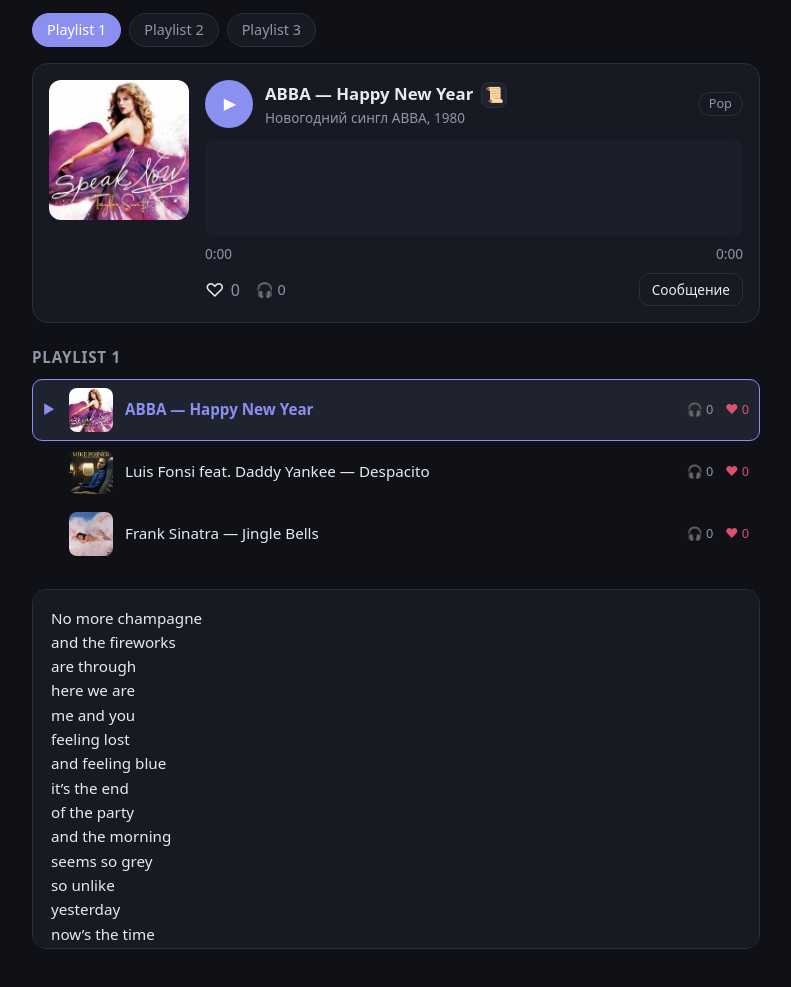
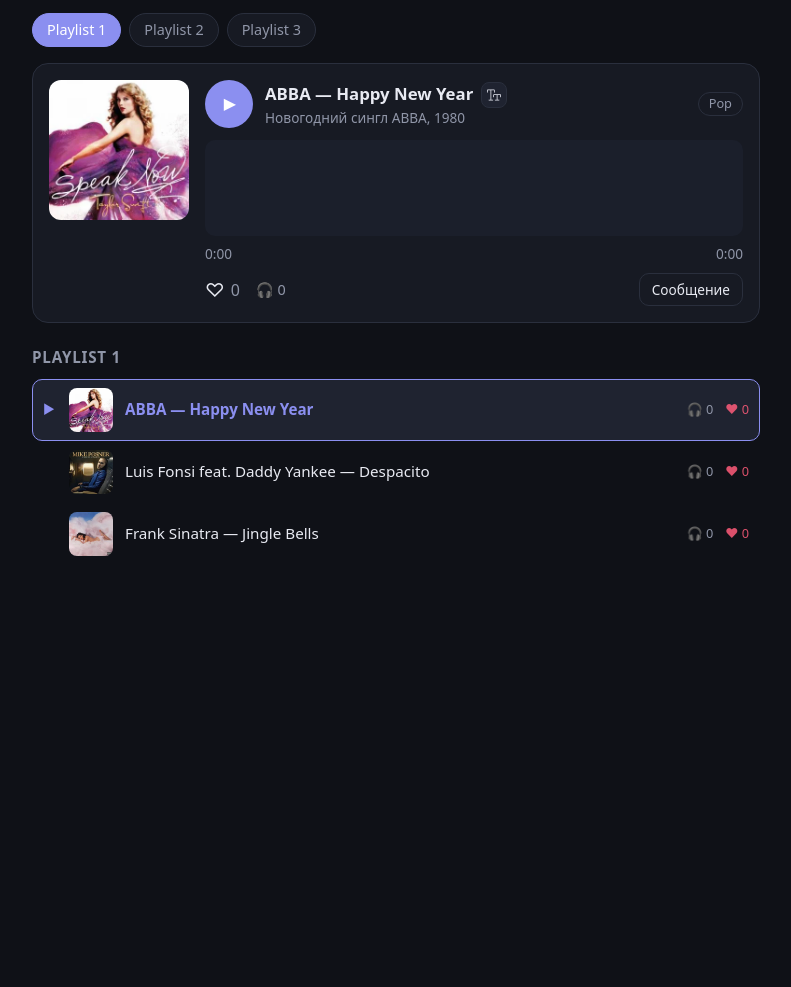
Before and after one commit to ishutin-pavel/wavesurfer, a plain HTML site: page index.html in a window 1280 px wide. Shown: the part 67-1054 px from the top of the page, without its empty margins (244-1035 px from the left). After the commit the page ends 800 px from the top, so only its background shows below. Drawn offline with Linux system fonts and the light colour scheme; no server answers.

Commit message:
task snapshot 0c8213fe-692a-49c6-b430-2f0d45a0d3a6

```diff
--- a/css/player.css
+++ b/css/player.css
@@ -224,27 +224,6 @@
 }
 .ws-track__likes { color: var(--liked); opacity: .85; }
 
-/* ---------- Текст песни ---------- */
-.ws-texter {
-  margin-top: 24px;
-  padding: 16px 18px;
-  background: var(--panel);
-  border: 1px solid var(--line);
-  border-radius: 14px;
-  color: var(--fg);
-  font-size: .95rem;
-  line-height: 1.6;
-  white-space: pre-wrap;
-  word-break: break-word;
-  max-height: 360px;
-  overflow-y: auto;
-}
-.ws-texter[hidden] { display: none; }
-.ws-texter.ws-is-loading { color: var(--muted); opacity: .6; }
-.ws-texter::-webkit-scrollbar { width: 8px; }
-.ws-texter::-webkit-scrollbar-thumb { background: var(--line); border-radius: 8px; }
-.ws-texter::-webkit-scrollbar-thumb:hover { background: var(--accent); }
-
 /* ---------- Диалог (по уникальному id) ---------- */
 #ws-comment-dialog.ws-dialog {
   border: 1px solid #2a2f3d; border-radius: 14px;
@@ -277,6 +256,7 @@
   border: 1px solid var(--line); border-radius: 8px;
   cursor: pointer; transition: border-color .15s, transform .1s;
 }
+.ws-lyrics-btn svg { width: 14px; height: 14px; fill: currentColor; display: block; }
 .ws-lyrics-btn:hover { border-color: var(--accent); transform: translateY(-1px); }
 .ws-lyrics-btn[hidden] { display: none; }
 
@@ -303,7 +283,12 @@
   padding: 12px 14px;
   max-height: 55vh;
   overflow-y: auto;
+  scrollbar-width: thin;
+  scrollbar-color: var(--line) transparent;
 }
+.ws-lyrics-dialog__text::-webkit-scrollbar { width: 8px; }
+.ws-lyrics-dialog__text::-webkit-scrollbar-thumb { background: var(--line); border-radius: 8px; }
+.ws-lyrics-dialog__text::-webkit-scrollbar-thumb:hover { background: var(--accent); }
 .ws-app[data-theme="light"] #ws-lyrics-dialog.ws-dialog { background: #ffffff; border-color: #e2e5ee; color: #1f2330; }
 .ws-app[data-theme="light"] .ws-lyrics-dialog__text { background: #eef0f7; border-color: #e2e5ee; color: #1f2330; }
 
--- a/index.html
+++ b/index.html
@@ -39,7 +39,7 @@
           <div class="ws-now__head">
             <div class="ws-now__titlerow">
               <h2 id="ws-now-title" class="ws-now__title">—</h2>
-              <button id="ws-lyrics-open" class="ws-lyrics-btn" hidden title="Текст песни" aria-label="Показать текст песни">📜</button>
+              <button id="ws-lyrics-open" class="ws-lyrics-btn" hidden title="Текст песни" aria-label="Показать текст песни"><svg xmlns="http://www.w3.org/2000/svg" viewBox="0 0 576 512"><path d="M32 72c0-4.4 3.6-8 8-8l104 0 0 384-64 0c-8.8 0-16 7.2-16 16s7.2 16 16 16l160 0c8.8 0 16-7.2 16-16s-7.2-16-16-16l-64 0 0-384 104 0c4.4 0 8 3.6 8 8l0 72c0 8.8 7.2 16 16 16s16-7.2 16-16l0-72c0-22.1-17.9-40-40-40L40 32C17.9 32 0 49.9 0 72l0 72c0 8.8 7.2 16 16 16s16-7.2 16-16l0-72zM288 264c0-4.4 3.6-8 8-8l104 0 0 192-64 0c-8.8 0-16 7.2-16 16s7.2 16 16 16l160 0c8.8 0 16-7.2 16-16s-7.2-16-16-16l-64 0 0-192 104 0c4.4 0 8 3.6 8 8l0 72c0 8.8 7.2 16 16 16s16-7.2 16-16l0-72c0-22.1-17.9-40-40-40l-240 0c-22.1 0-40 17.9-40 40l0 72c0 8.8 7.2 16 16 16s16-7.2 16-16l0-72z"/></svg></button>
             </div>
             <p id="ws-now-desc" class="ws-now__desc"></p>
           </div>
@@ -75,9 +75,6 @@
     <!-- Плейлист -->
     <ul id="ws-playlist" class="ws-playlist" role="list"></ul>
 
-    <!-- Текст песни -->
-    <div id="ws-texter" class="ws-texter"></div>
-
   </div>
 
   <!-- Модалка комментария (вне .ws-app — так делает showModal) -->
--- a/js/player.js
+++ b/js/player.js
@@ -11,7 +11,6 @@
     like: $('ws-like'), likeIcon: document.querySelector('.ws-like-btn__icon'), likeCount: $('ws-like-count'),
     plays: $('ws-plays-count'),
     list: $('ws-playlist'), album: $('ws-album-title'),
-    texter: $('ws-texter'),
     lyricsBtn: $('ws-lyrics-open'),
     lyricsDialog: $('ws-lyrics-dialog'),
     lyricsDialogTitle: $('ws-lyrics-dialog-title'),
@@ -29,29 +28,21 @@
 
   const resetLyrics = () => {
     lyricsText = '';
-    el.texter.hidden = true;
-    el.texter.textContent = '';
-    el.texter.classList.remove('ws-is-loading');
     el.lyricsBtn.hidden = true; // нет текста — нет иконки
   };
 
   const loadLyrics = async (track) => {
     resetLyrics();
     if (!track.lyrics) return;
-    el.texter.classList.add('ws-is-loading');
-    el.texter.hidden = false;
     try {
       const res = await fetch(track.lyrics, { cache: 'no-store' });
       if (!res.ok) throw new Error('404');
       const text = (await res.text()).trim();
       if (!text) throw new Error('empty');
       lyricsText = text;
-      el.texter.textContent = text;
       el.lyricsBtn.hidden = false; // у трека есть текст — показываем иконку
     } catch (_) {
       resetLyrics();
-    } finally {
-      el.texter.classList.remove('ws-is-loading');
     }
   };
 
```
